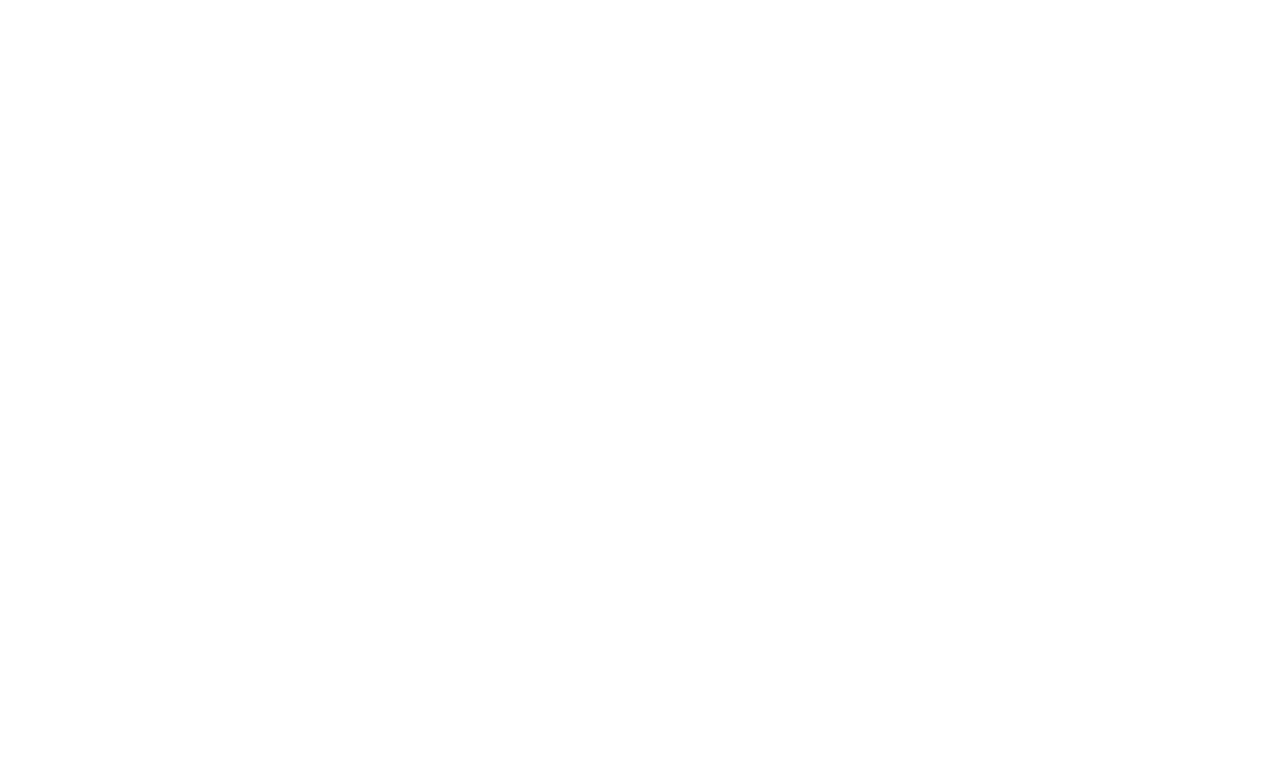
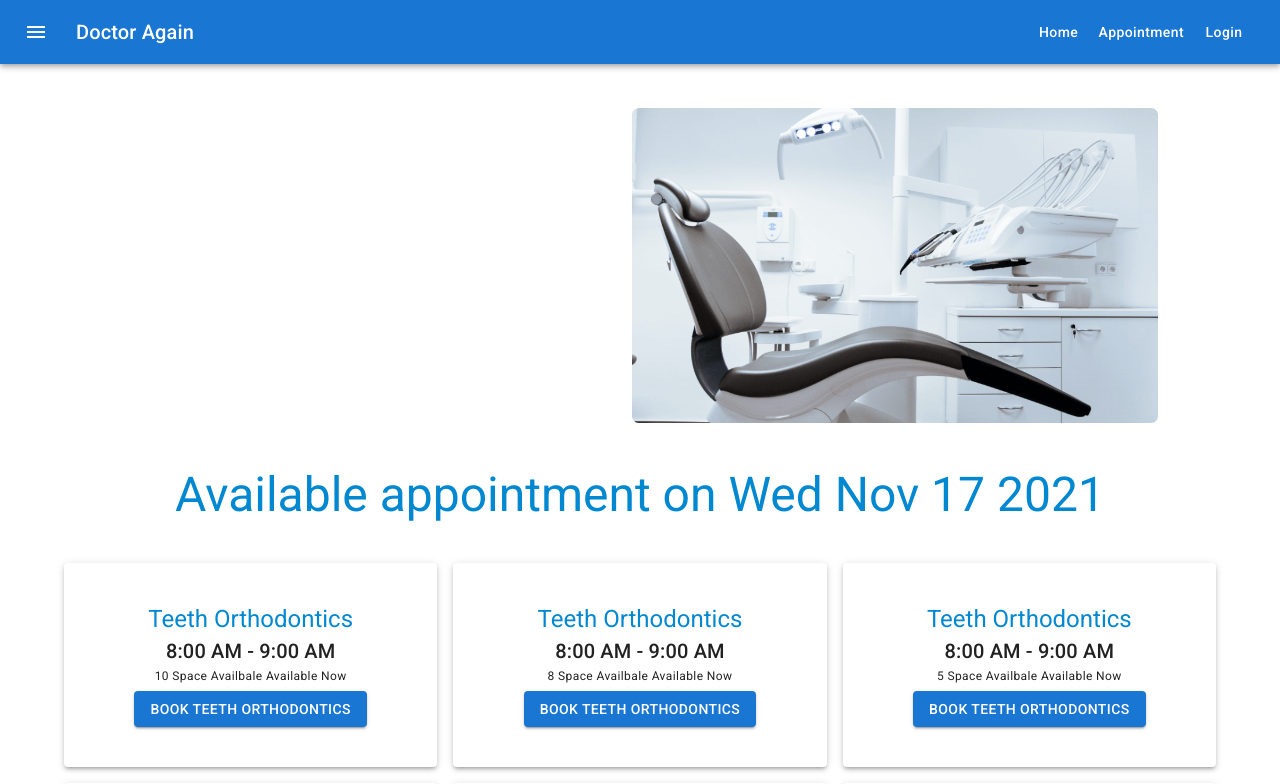
Before and after one commit to Arifuzzamanac/dortor-app-again, a React (Create React App) app: page /appointment in a window 1280 px wide. Shown: the top 784 px of the page. Built offline with nearby package versions, Linux system fonts and the light colour scheme.

Commit message:
again commit

```diff
--- a/package.json
+++ b/package.json
@@ -6,10 +6,12 @@
     "@emotion/react": "^11.6.0",
     "@emotion/styled": "^11.6.0",
     "@mui/icons-material": "^5.1.1",
+    "@mui/lab": "^5.0.0-alpha.55",
     "@mui/material": "^5.1.1",
     "@testing-library/jest-dom": "^5.15.0",
     "@testing-library/react": "^11.2.7",
     "@testing-library/user-event": "^12.8.3",
+    "date-fns": "^2.25.0",
     "react": "^17.0.2",
     "react-dom": "^17.0.2",
     "react-router-dom": "^5.3.0",
--- a/src/App.js
+++ b/src/App.js
@@ -1,16 +1,17 @@
 import './App.css';
 import { BrowserRouter as Router, Switch, Route } from "react-router-dom";
 import Home from './Pages/Home/Home/Home';
+import Appointment from './Pages/Appointment/Appointment/Appointment';
 
 function App() {
   return (
     <Router>
       <Switch>
-        <Route path="/about">
+        <Route path="/home">
           <Home />
         </Route>
-        <Route path="/users">
-          <Home />
+        <Route path="/appointment">
+          <Appointment />
         </Route>
         <Route exact path="/">
           <Home />
--- /dev/null
+++ b/src/Pages/Appointment/Appointment/Appointment.js
@@ -0,0 +1,17 @@
+import React from 'react';
+import Navigation from '../../Shared/Navigation/Navigation';
+import AppointmentHeader from '../AppointmentHeader/AppointmentHeader';
+import Availappointment from '../AvailableAppointment/Availappointment';
+
+const Appointment = () => {
+  const [date, setDate] = React.useState(new Date());
+  return (
+    <div>
+      <Navigation></Navigation>
+      <AppointmentHeader date={date} setDate={setDate}></AppointmentHeader>
+      <Availappointment date={date}></Availappointment>
+    </div>
+  );
+};
+
+export default Appointment;
--- /dev/null
+++ b/src/Pages/Appointment/AppointmentHeader/AppointmentHeader.js
@@ -0,0 +1,23 @@
+import { Container, Grid } from '@mui/material';
+import React from 'react';
+import chair from '../../../images/chair.png'
+import Calendar from '../../Shared/Calendar/Calendar';
+
+
+const AppointmentHeader = ({ date, setDate }) => {
+
+  return (
+    <Container sx={{ marginTop: 5 }}>
+      <Grid container spacing={2}>
+        <Grid Item xs={12} md={6}>
+          <Calendar date={date} setDate={setDate}></Calendar>
+        </Grid>
+        <Grid Item xs={12} md={6}>
+          <img style={{ width: '90%', marginTop: 20 }} src={chair} alt="" />
+        </Grid>
+      </Grid>
+    </Container>
+  );
+};
+
+export default AppointmentHeader;
--- /dev/null
+++ b/src/Pages/Appointment/AvailableAppointment/Availappointment.js
@@ -0,0 +1,30 @@
+import React from 'react';
+import { Container, Grid, Typography } from '@mui/material';
+import Bookings from '../Bookings/Bookings';
+
+const bookings = [
+  { id: 1, title: 'Teeth Orthodontics', time: '8:00 AM - 9:00 AM', space: '10 Space Availbale' },
+  { id: 2, title: 'Teeth Orthodontics', time: '8:00 AM - 9:00 AM', space: '8 Space Availbale' },
+  { id: 3, title: 'Teeth Orthodontics', time: '8:00 AM - 9:00 AM', space: '5 Space Availbale' },
+  { id: 4, title: 'Cavity Protection', time: '8:00 AM - 9:00 AM', space: '11 Space Availbale' },
+  { id: 5, title: 'Teeth Cleaning', time: '8:00 AM - 9:00 AM', space: '12 Space Availbale' },
+  { id: 6, title: 'Cosmetic Dentistry', time: '8:00 AM - 9:00 AM', space: '50 Space Availbale' }
+]
+
+const Availappointment = ({ date }) => {
+  return (
+    <Container>
+      <Typography sx={{ textAlign: 'center', color: 'info.main', my: 5 }} variant="h3">Available appointment on {date.toDateString()}</Typography>
+      <Grid container spacing={2}>
+        {
+          bookings.map(book => <Bookings
+            key={book.id}
+            book={book}
+          ></Bookings>)
+        }
+      </Grid>
+    </Container>
+  );
+};
+
+export default Availappointment;
--- /dev/null
+++ b/src/Pages/Appointment/Bookings/Bookings.js
@@ -0,0 +1,20 @@
+import { Grid, Typography, Button, Paper } from '@mui/material';
+import React from 'react';
+
+const Bookings = ({ book }) => {
+  const { title, time, space } = book;
+  return (
+    <Grid item xs={12} md={4}>
+
+      <Paper elevation={3} sx={{ textAlign: 'center', py: 5 }}>
+
+        <Typography sx={{ color: 'info.main' }} variant="h5">{title}</Typography>
+        <Typography variant="h6">{time}</Typography>
+        <Typography variant="caption" display="block" gutterBottom>{space} Available Now</Typography>
+        <Button variant="contained">Book {title}</Button>
+      </Paper>
+    </Grid>
+  );
+};
+
+export default Bookings;
--- /dev/null
+++ b/src/Pages/Home/Banner/Banner.js
@@ -0,0 +1,42 @@
+import { Button, Container, Grid, Typography } from '@mui/material';
+import React from 'react';
+import chair from '../../../images/chair.png'
+import bg from '../../../images/bg.png'
+import { red } from '@mui/material/colors';
+import { Box } from '@mui/system';
+
+const bannerBg = {
+  background: `url(${bg})`
+};
+
+const varticalCenter = {
+  display: 'flex',
+  alignItems: 'center',
+  height: 450
+}
+
+const Banner = () => {
+  return (
+    <Container style={bannerBg} sx={{ flexGrow: 1 }}>
+      <Grid container spacing={2} sx={{ marginTop: 1 }}>
+        <Grid item xs={12} md={6} style={varticalCenter}>
+          <Box>
+            <Typography variant="h3">
+              Your New Smile <br />
+              Starts Here
+            </Typography>
+            <Typography variant="body1" sx={{ my: 4, marginRight: 20 }}>
+              Lorem ipsum dolor sit amet consectetur adipisicing elit. Voluptate laborum at, doloremque aut officia possimus recusandae eligendi ipsum quaerat iste?
+            </Typography>
+            <Button sx={{ textTransform: 'capitalize' }} variant="contained">Get Appointment</Button>
+          </Box>
+        </Grid>
+        <Grid item xs={12} md={6} style={varticalCenter}>
+          <img style={{ width: 400 }} src={chair} alt="" />
+        </Grid>
+      </Grid>
+    </Container>
+  );
+};
+
+export default Banner;
--- a/src/Pages/Home/Home/Home.js
+++ b/src/Pages/Home/Home/Home.js
@@ -1,12 +1,14 @@
 import React from 'react';
 import Navigation from '../../Shared/Navigation/Navigation';
 import AppointmentBanner from '../AppointmentBanner/AppointmentBanner';
+import Banner from '../Banner/Banner';
 import Services from '../Services/Services';
 
 const Home = () => {
   return (
     <div>
       <Navigation></Navigation>
+      <Banner></Banner>
       <Services></Services>
       <AppointmentBanner></AppointmentBanner>
     </div>
--- /dev/null
+++ b/src/Pages/Shared/Calendar/Calendar.js
@@ -0,0 +1,21 @@
+import React from 'react';
+import AdapterDateFns from '@mui/lab/AdapterDateFns';
+import LocalizationProvider from '@mui/lab/LocalizationProvider';
+import StaticDatePicker from '@mui/lab/StaticDatePicker';
+
+const Calendar = ({date, setDate}) => {
+
+  return (
+    <LocalizationProvider dateAdapter={AdapterDateFns}>
+      <StaticDatePicker
+        displayStaticWrapperAs="desktop"
+        value={date}
+        onChange={(newValue) => {
+          setDate(newValue);
+        }}
+      />
+    </LocalizationProvider>
+  );
+};
+
+export default Calendar;
--- a/src/Pages/Shared/Navigation/Navigation.js
+++ b/src/Pages/Shared/Navigation/Navigation.js
@@ -6,6 +6,7 @@
 import Button from '@mui/material/Button';
 import IconButton from '@mui/material/IconButton';
 import MenuIcon from '@mui/icons-material/Menu';
+import { Link } from 'react-router-dom';
 
 const Navigation = () => {
   return (
@@ -24,7 +25,9 @@
           <Typography variant="h6" component="div" sx={{ flexGrow: 1 }}>
             Doctor Again
           </Typography>
-          <Button color="inherit">Login</Button>
+          <Link style={{ color: 'white', textDecoration: 'none' }} to='home'><Button sx={{ textTransform: 'capitalize' }} color="inherit">Home</Button></Link>
+          <Link style={{ color: 'white', textDecoration: 'none' }} to='appointment'><Button sx={{ textTransform: 'capitalize' }} color="inherit">Appointment</Button></Link>
+          <Button sx={{ textTransform: 'capitalize' }} color="inherit">Login</Button>
         </Toolbar>
       </AppBar>
     </Box>
```
Also changed, not shown: 1 other file (tests, documents, lock files or other folders).
